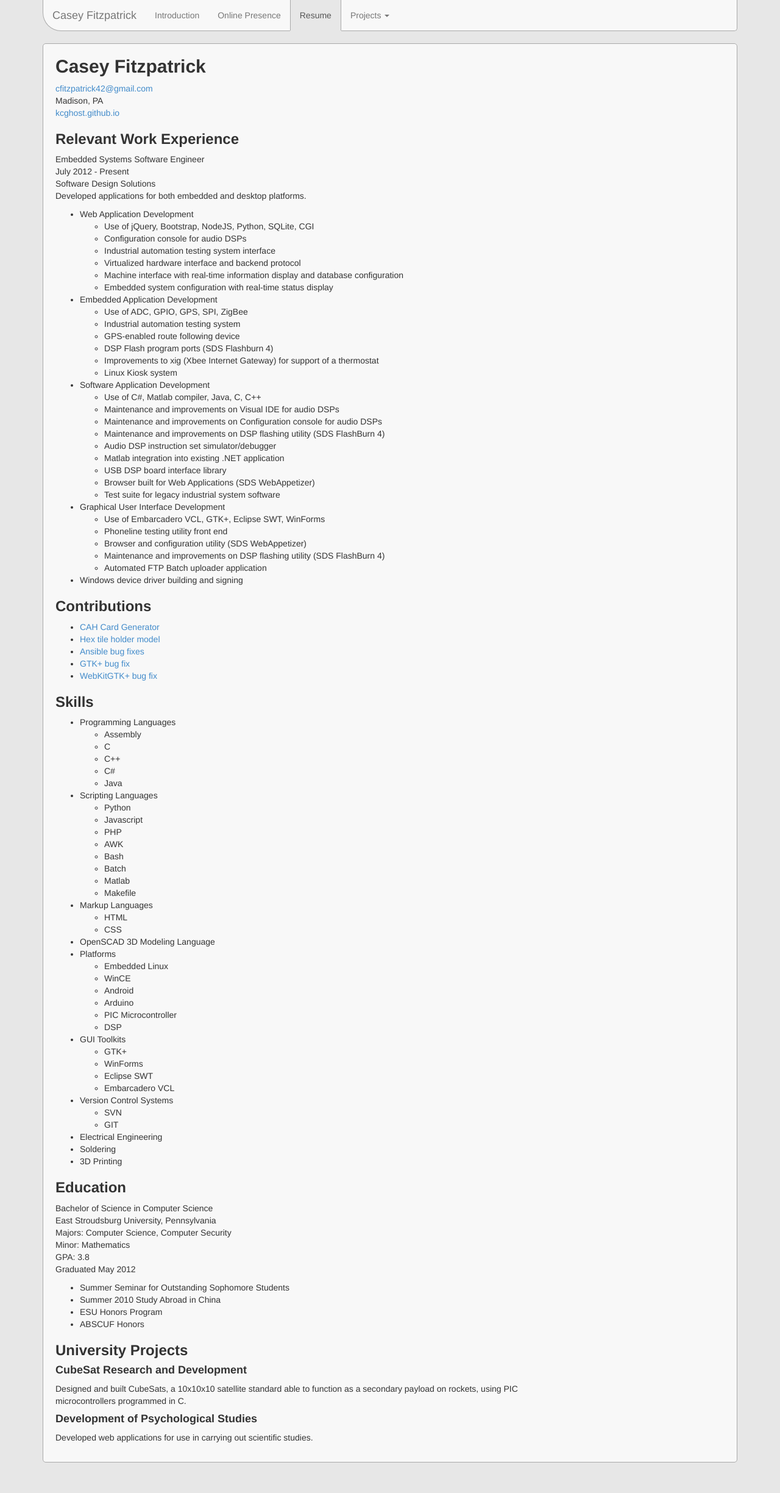
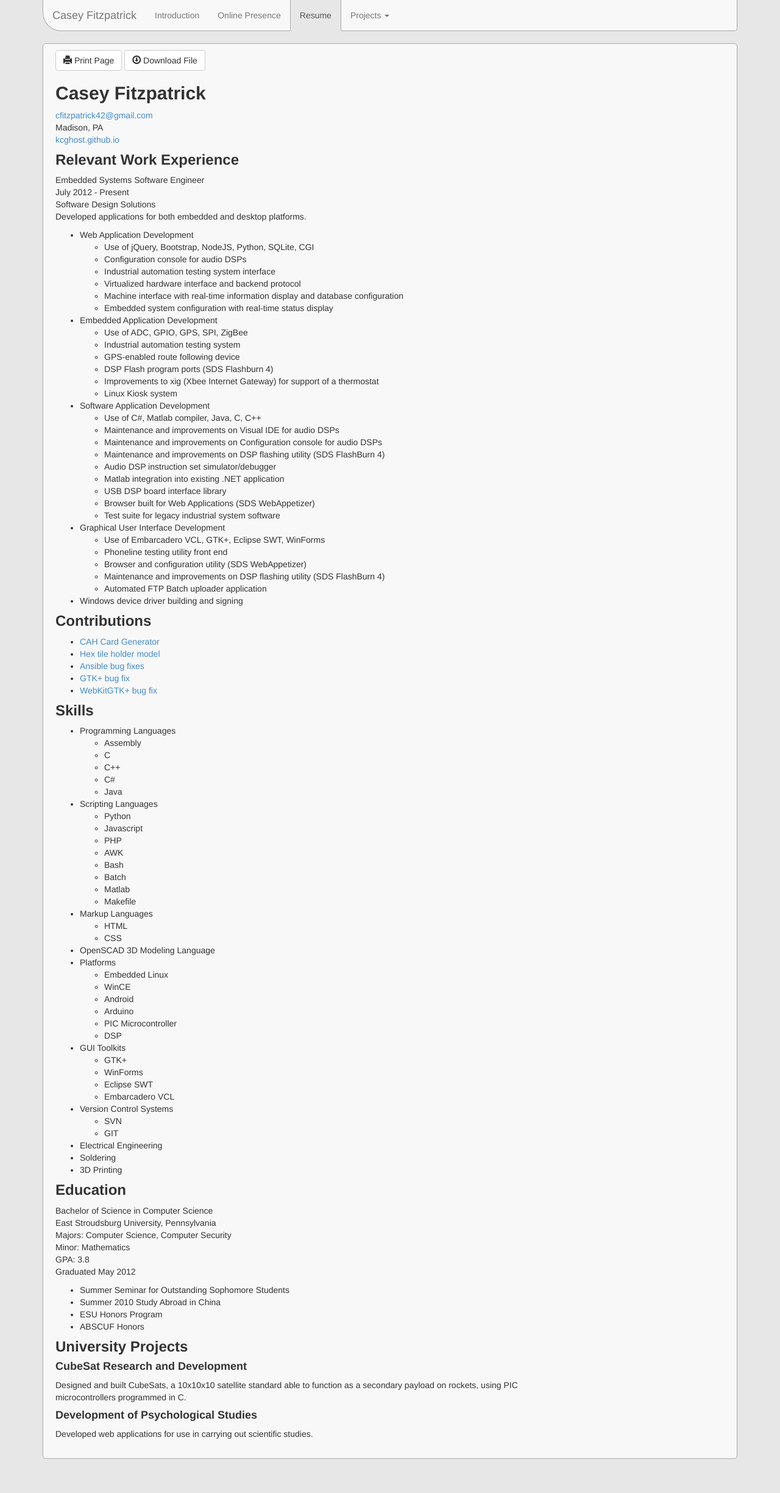
Before and after one commit to kcghost/kcghost.github.io, a Jekyll site: the page built from resume.html, in a window 1280 px wide. Shown: the whole page at 61% size. Built offline with Jekyll 4.4.1, drawn with Linux system fonts in a browser that asks for light colours.

Commit message:
print changes

```diff
--- a/_layouts/wrap.html
+++ b/_layouts/wrap.html
@@ -39,7 +39,7 @@
           </div>
           <div id="navbar" class="navbar-collapse collapse">
             <ul class="nav navbar-nav">
-              {% for page_link in site.pages %}
+              {% for page_link in site.html_pages %}
                 {% if page.title == page_link.title %}
                 <li class="active">
                 {% else %}
--- a/assets/css/css.css
+++ b/assets/css/css.css
@@ -1,18 +1,23 @@
+h1,h2,h3,h4,h5,h6 {
+	font-weight: bold;
+}
+
+h1,h2,h3,h4,h5,h6:first-of-type {
+	margin-top: 0px;
+}
+
+img {
+	max-width: 100%;
+	max-height: 100%;
+}
+
+@media screen {
 	html {
 		overflow-y: scroll;
 	}
 
 	body {
 		background-color: #E7E7E7;
-}
-
-h1,h2,h3,h4,h5,h6 {
-	font-weight: bold;
-}
-
-img {
-	max-width: 100%;
-	max-height: 100%;
 	}
 
 	.navbar {
@@ -40,6 +45,7 @@ img {
 	.content {
 		border: 1px solid #AAA;
 		border-radius: 5px;
+		padding-top: 10px;
 		padding-left: 20px;
 		padding-right: 20px;
 		background-color: #F8F8F8;
@@ -50,15 +56,28 @@ img {
 		padding-bottom: 20px;
 	}
 
+	.article img {
+		display: block;
+		width: 80%;
+		margin: 15px auto;
+		border: 1px solid black;
+	}
+}
+
 @media (max-width: 767px) {
     .article {
     	width: 100%;
     }
 }
 
-.article img {
-	display: block;
-	width: 80%;
-	margin: 15px auto;
-	border: 1px solid black;
+@media print {
+	.dontprint {
+		display: none;
 	}
+	.container {
+		padding-left: 0px;
+		padding-right: 0px;
+		margin-left: 0px;
+		margin-right: 0px;
+	}
+}
--- a/resume.html
+++ b/resume.html
@@ -3,5 +3,12 @@ title: Resume
 layout: article
 description: Casey Fitzpatrick's resume
 ---
-{% capture md_resume %}{% include resume.md %}{% endcapture %}
-{{ md_resume | markdownify }}
+<div class="dontprint" style="margin-bottom: 20px;">
+	<a class="btn btn-default btn-md" href="" onclick="window.print()">
+		<span class="glyphicon glyphicon-print"></span> Print Page
+	</a>
+	<a class="btn btn-default btn-md" href="/resume.txt" download>
+		<span class="glyphicon glyphicon-download"></span> Download File
+	</a>
+</div>
+{% capture md_resume %}{% include resume.md %}{% endcapture %}{{ md_resume | markdownify }}
--- /dev/null
+++ b/resume.txt
@@ -0,0 +1,5 @@
+---
+title: Resume
+description: Casey Fitzpatrick's resume
+---
+{% capture md_resume %}{% include resume.md %}{% endcapture %}{{ md_resume }}
```
Lines whose indentation alone changed are shown as unchanged.
